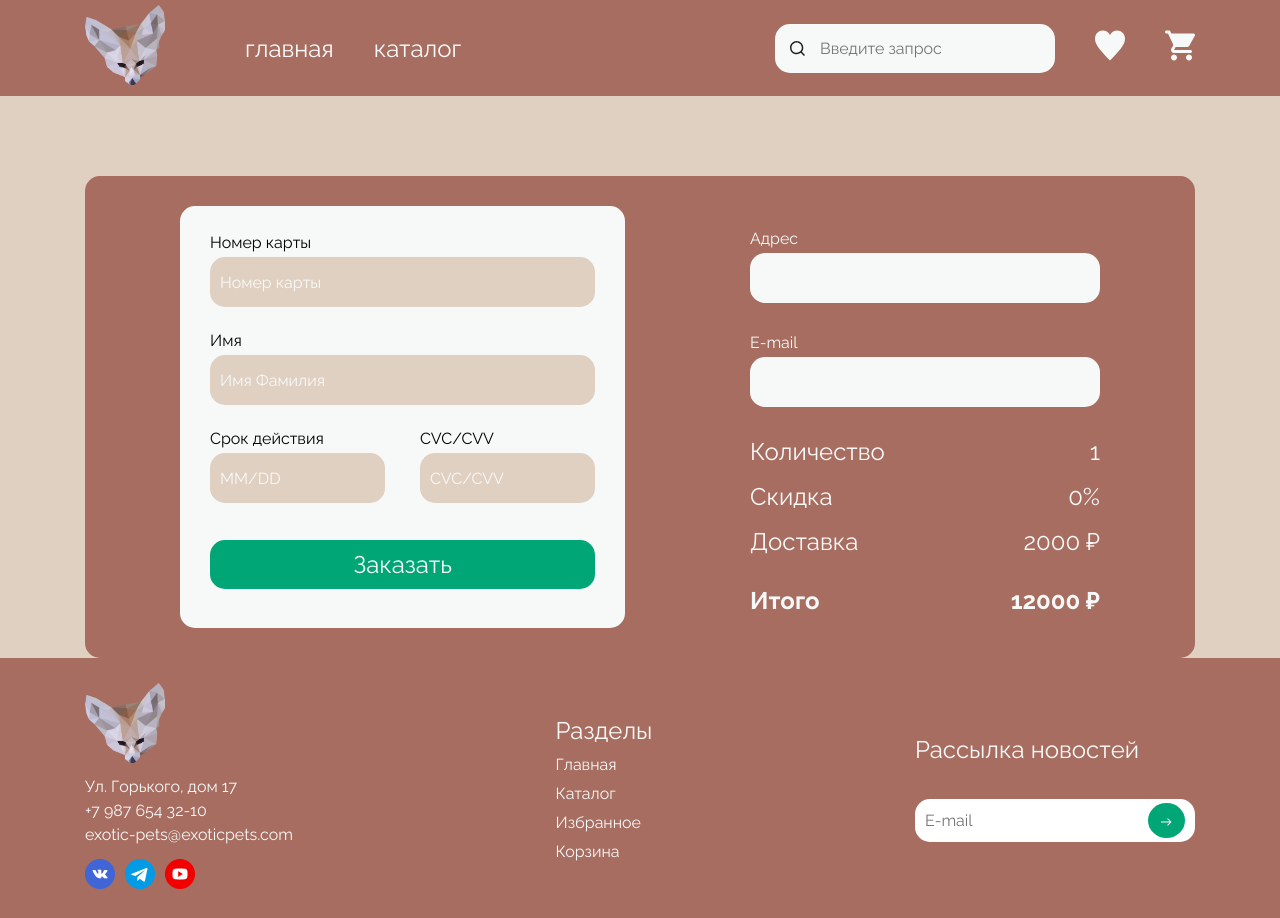
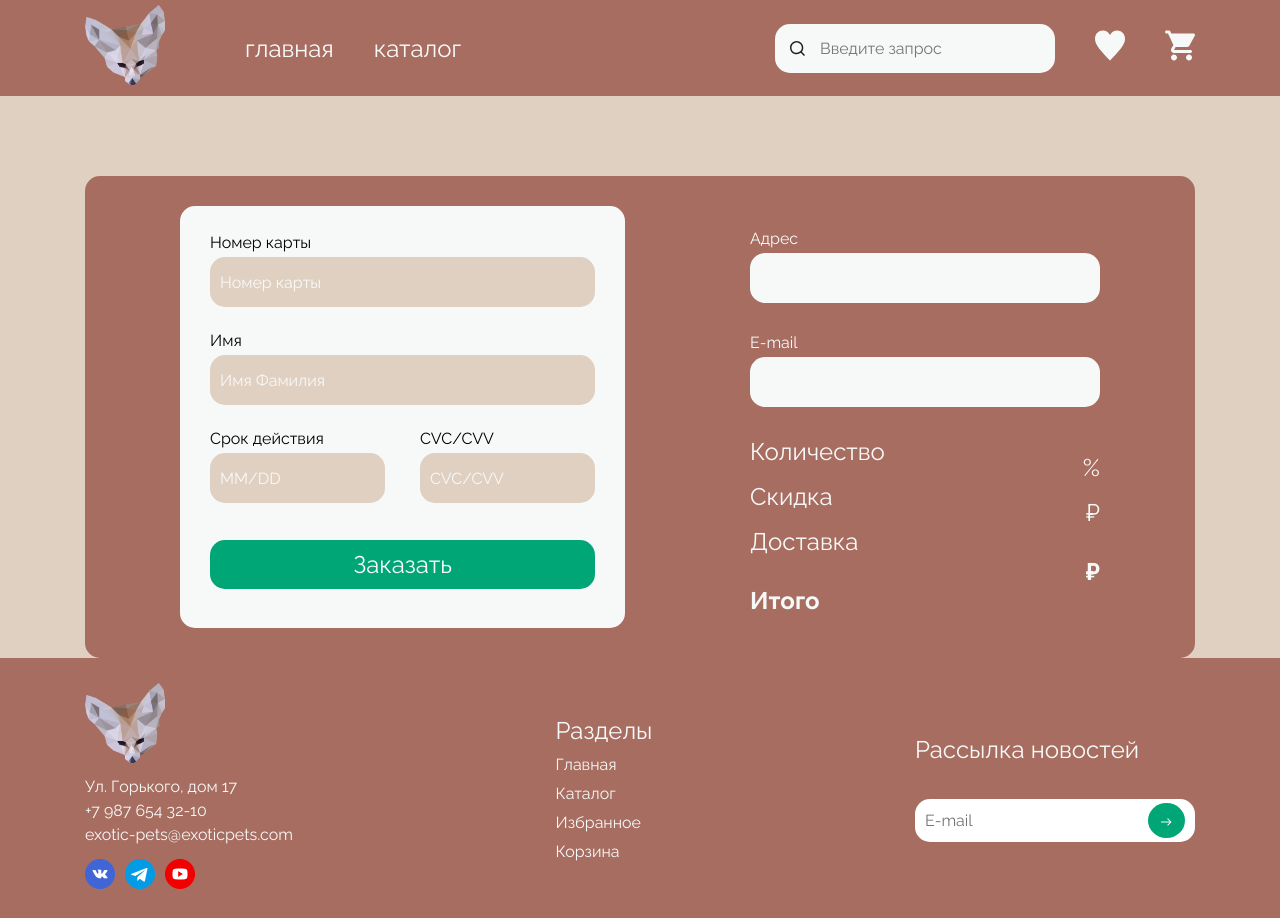
Before and after one commit to algorithm-ssau/exotic-pets-catalogue, a React (Create React App) app in the folder client/my-app/: page /cart in a window 1280 px wide. Built offline with nearby package versions, Linux system fonts and the light colour scheme.

Commit message:
F20 new interface for payment

```diff
--- /dev/null
+++ b/client/my-app/src/common/interfaces/IPayment.ts
@@ -0,0 +1,6 @@
+export default interface IPayment {
+    countProducts: number;
+    discount: number;
+    deliveryPrice: number;
+    summaryPrice: number;
+}
--- a/client/my-app/src/pages/cart_page/el/Payment/index.css
+++ b/client/my-app/src/pages/cart_page/el/Payment/index.css
@@ -1,6 +1,9 @@
 .payment-container {
     width: 1110px;
     padding: 30px 95px;
+
+    margin-top: 3.125rem;
+    margin-bottom: 5rem;
 
     border-radius: var(--border-radius);
 
--- a/client/my-app/src/pages/cart_page/el/Payment/index.tsx
+++ b/client/my-app/src/pages/cart_page/el/Payment/index.tsx
@@ -1,10 +1,12 @@
 import * as React from 'react';
 
 import CardForm from '../CardForm';
+import IPayment from '../../../../common/interfaces/IPayment';
 
 import './index.css';
 
-const Payment = () => {
+
+const Payment = ({countProducts, discount, deliveryPrice, summaryPrice}: IPayment) => {
     return (
         <form className="payment-container" action="">
             <div className="left-payment">
@@ -31,10 +33,10 @@ const Payment = () => {
                         <span className="heavy-text">Итого</span>
                     </div>
                     <div className="right-summary">
-                        <span className="light-text">1</span>
-                        <span className="light-text">0%</span>
-                        <span className="light-text">2000 ₽</span>
-                        <span className="heavy-text">12000 ₽</span>
+                        <span className="light-text">{countProducts}</span>
+                        <span className="light-text">{discount}%</span>
+                        <span className="light-text">{deliveryPrice} ₽</span>
+                        <span className="heavy-text">{summaryPrice} ₽</span>
                     </div>
                 </div>
             </div>
```
